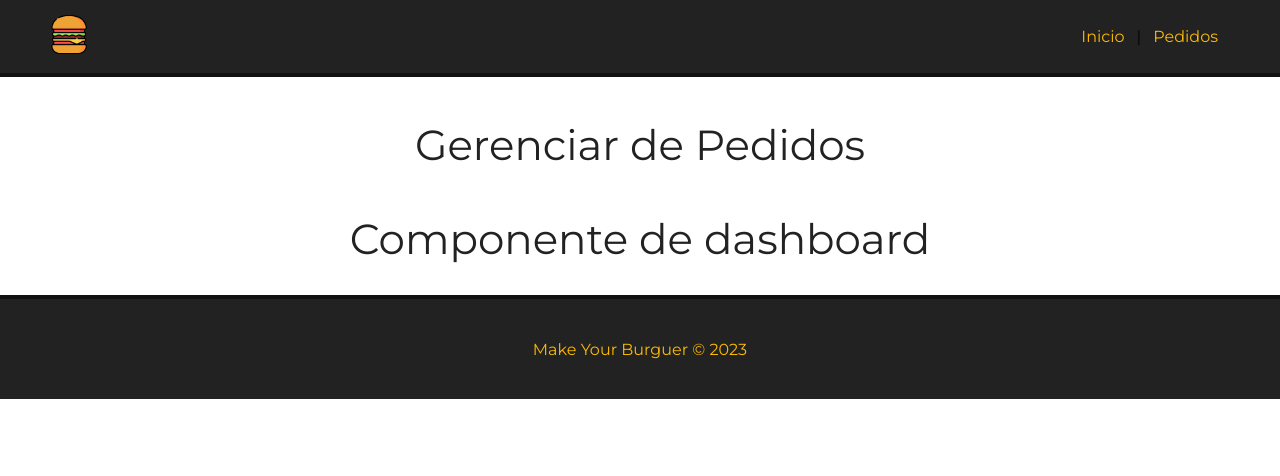
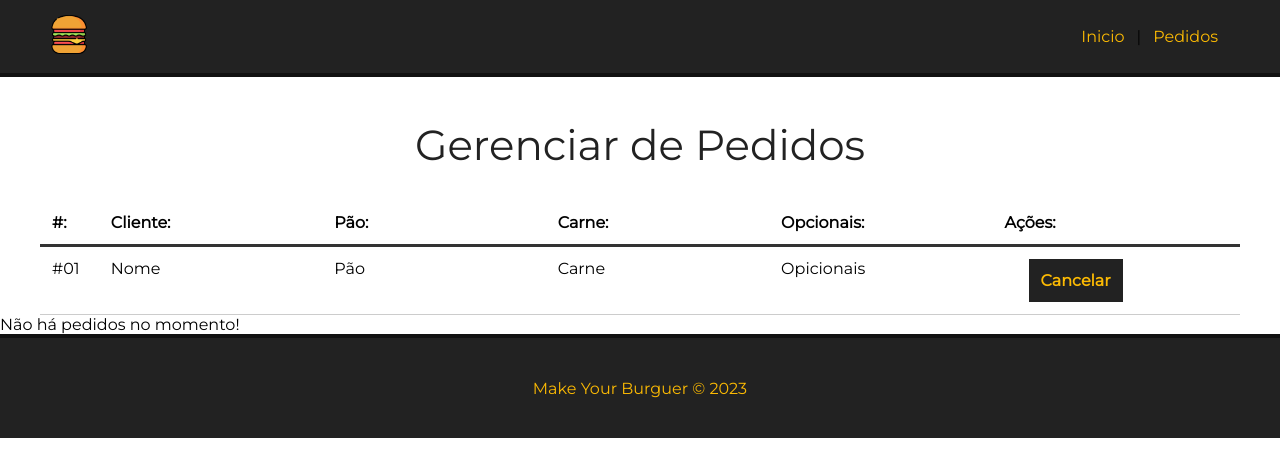
Before and after one commit to LeonardoChermaut/burguer-vue, a Vue app: page /pedidos in a window 1280 px wide. Shown: the top 476 px of the page. Built offline with nearby package versions, Linux system fonts and the light colour scheme.

Commit message:
feat: add dashboard

```diff
--- a/src/components/Dashboard.vue
+++ b/src/components/Dashboard.vue
@@ -1,14 +1,103 @@
 <script lang="ts">
-    export default {
-        name: "DashboardComponent"
-    }
-
+export default {
+    name: "DashboardComponent",
+}
 </script>
 
 <template>
-    <h1>Componente de dashboard</h1>
+    <div class="dashboard-main-content">
+        <div id="burger-table">
+            <div>
+                <div id="burger-table-heading">
+                    <div class="order-id">#:</div>
+                    <div>Cliente:</div>
+                    <div>Pão:</div>
+                    <div>Carne:</div>
+                    <div>Opcionais:</div>
+                    <div>Ações:</div>
+                </div>
+            </div>
+            <div id="burger-table-rows">
+                <div class="burger-table-row">
+                    <div class="order-number">#01</div>
+                    <div>Nome</div>
+                    <div>Pão</div>
+                    <div>Carne</div>
+                    <div>
+                        <ul>
+                            <li>Opicionais</li>
+                        </ul>
+                    </div>
+                    <div>
+                        <select name="status" class="status">
+                            <option>
+                            </option>
+                        </select>
+                        <button class="delete-btn">Cancelar</button>
+                    </div>
+                </div>
+            </div>
+        </div>
+        <div>
+            <h2>Não há pedidos no momento!</h2>
+        </div>
+    </div>
 </template>
 
 <style scoped>
+#burger-table {
+    max-width: 1200px;
+    margin: 0 auto;
+}
 
+#burger-table-heading,
+#burger-table-rows,
+.burger-table-row {
+    display: flex;
+    flex-wrap: wrap;
+}
+
+#burger-table-heading {
+    font-weight: bold;
+    padding: 12px;
+    border-bottom: 3px solid #333;
+}
+
+.burger-table-row {
+    width: 100%;
+    padding: 12px;
+    border-bottom: 1px solid #CCC;
+}
+
+#burger-table-heading div,
+.burger-table-row div {
+    width: 19%;
+}
+
+#burger-table-heading .order-id,
+.burger-table-row .order-number {
+    width: 5%;
+}
+
+select {
+    padding: 12px 6px;
+    margin-right: 12px;
+}
+
+.delete-btn {
+    background-color: #222;
+    color: #fcba03;
+    font-weight: bold;
+    border: 2px solid #222;
+    padding: 10px;
+    font-size: 16px;
+    margin: 0 auto;
+    cursor: pointer;
+    transition: .5s;
+}
+
+.delete-btn:hover {
+    background-color: transparent;
+    color: #222;
+}
 </style>
--- a/src/views/Order.vue
+++ b/src/views/Order.vue
@@ -1,5 +1,5 @@
 <script lang="ts">
-import DashboardComponent from '../components/Dashboard.vue';
+import DashboardComponent from '../components/Dashboard.vue'
 
 export default {
   name: 'OrderView',
```
